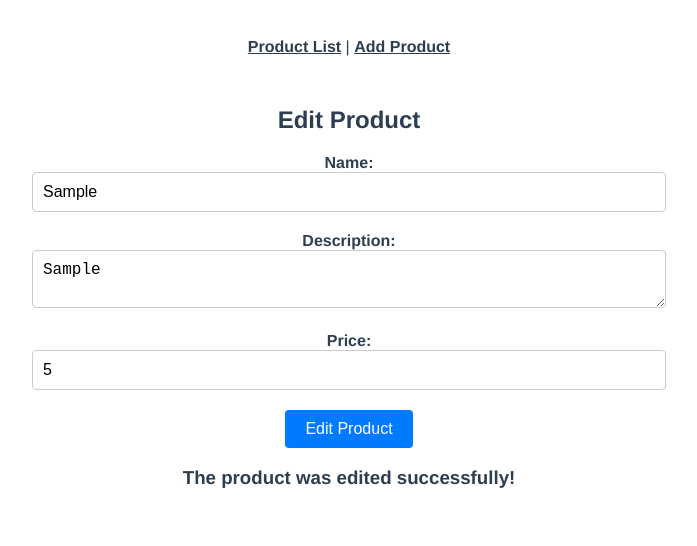
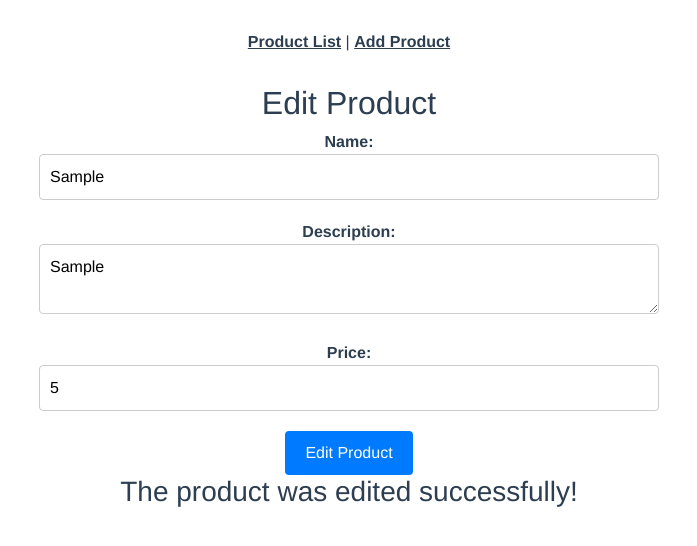
Before and after one commit to joshjaurigue/midterm-second-act, a Vue app: page /#/edit-product/1 in a window 1280 px wide. Both pictures are taken after typing "Sample", "Sample", "5" into the empty fields and a click on the button "Edit Product". Shown: the top 546 px of the page, without its empty margins (291-988 px from the left). Built offline with nearby package versions, Linux system fonts and the light colour scheme.

Commit message:
Added comments, fixed some indentations, and added message UI in AddProduct.vue
Added comments in some files, as well as fixed the indentations.
Made the success message color green in adding and editing products.

```diff
--- a/public/index.html
+++ b/public/index.html
@@ -5,6 +5,8 @@
     <meta http-equiv="X-UA-Compatible" content="IE=edge">
     <meta name="viewport" content="width=device-width,initial-scale=1.0">
     <link rel="icon" href="<%= BASE_URL %>favicon.ico">
+    <link href="https://cdn.jsdelivr.net/npm/bootstrap@5.3.3/dist/css/bootstrap.min.css" rel="stylesheet" integrity="sha384-QWTKZyjpPEjISv5WaRU9OFeRpok6YctnYmDr5pNlyT2bRjXh0JMhjY6hW+ALEwIH" crossorigin="anonymous">
+    <script src="https://cdn.jsdelivr.net/npm/bootstrap@5.3.3/dist/js/bootstrap.bundle.min.js" integrity="sha384-YvpcrYf0tY3lHB60NNkmXc5s9fDVZLESaAA55NDzOxhy9GkcIdslK1eN7N6jIeHz" crossorigin="anonymous"></script>
     <title><%= htmlWebpackPlugin.options.title %></title>
   </head>
   <body>
--- a/src/App.vue
+++ b/src/App.vue
@@ -1,4 +1,5 @@
 <template>
+  <!-- navigation bar/links -->
   <nav>
     <router-link to="/">Product List</router-link> |
     <router-link to="/add-products">Add Product</router-link>
--- a/src/components/AddProduct.vue
+++ b/src/components/AddProduct.vue
@@ -1,5 +1,6 @@
 <template>
     <div>
+        <!-- form for adding a product-->
         <h2>Add Product</h2>
         <form ref="form" @submit.prevent="addProduct">
         <div class="form-group">
@@ -17,9 +18,9 @@
         <button type="submit">Add Product</button>
         </form>
 
-         <!-- Animated success message -->
+        <!-- success message after adding -->
         <transition name="success-message" appear>
-        <h3 v-if="showSuccess">The product was added successfully!</h3>
+          <h3 v-if="showSuccess" class="text-success">The product was added successfully!</h3>
         </transition>
     </div>
 </template>
@@ -28,6 +29,7 @@
     export default {
         data() {
     return {
+      // array for collecting input from textfields
       newProduct: {
         name: '',
         description: '',
@@ -37,32 +39,33 @@
     };
   },
   methods: {
+    // for adding the product
     addProduct() {
-      // Validate the form
+
+      // checks if fields are empty
       if (!this.newProduct.name || !this.newProduct.description || !this.newProduct.price) {
         alert('Please fill in all fields.');
         return;
       }
 
-      // Generate the next ID
+      // generates the next id for the next addition of product starting with 101
       const nextId = this.$store.state.products.length > 0 ? this.$store.state.products[this.$store.state.products.length - 1].id + 1 : 101;
 
-        // Save the new product with the generated ID
-        this.newProduct.id = nextId;
-      // Save the new product
+      // assigns the product id with the generated id
+      this.newProduct.id = nextId;
+
+      // calls the addProduct mutation from tore
       this.$store.commit('addProduct', this.newProduct);
 
-       // Show success message
-       this.showSuccess = true;
+      // shows success message
+      this.showSuccess = true;
 
+      // hides success message after a delay
+      setTimeout(() => {
+        this.showSuccess = false;
+      }, 3000);
 
-        // Hide success message after a delay
-        setTimeout(() => {
-        this.showSuccess = false;
-        }, 3000); // Adjust the delay as needed
-
-
-      // Clear the form fields
+      // clears the form fields
       this.newProduct = {
         name: '',
         description: '',
--- a/src/components/EditProduct.vue
+++ b/src/components/EditProduct.vue
@@ -1,6 +1,8 @@
 <template>
   <div>
     <h2>Edit Product</h2>
+
+    <!--form for editing product details-->
     <form ref="form" @submit.prevent="submitForm">
       <div class="form-group">
         <label for="name">Name:</label>
@@ -18,9 +20,9 @@
       <button type="submit">Edit Product</button>
     </form>
 
-    <!-- Animated success message -->
+    <!-- shows success message -->
     <transition name="success-message" appear>
-      <h3 v-if="showSuccess">The product was edited successfully!</h3>
+      <h3 v-if="showSuccess" class="text-green">The product was edited successfully!</h3>
     </transition>
   </div>
 </template>
@@ -29,30 +31,41 @@
 export default {
   data() {
     return {
+      // array for getting the details of selected product
       product: {
         id: null,
         name: '',
         description: '',
         price: null
       },
+      // determines the displaying ofsuccess message
       showSuccess: false
     };
   },
   mounted() {
+    // gets the index of the selected product for routing
     const productIndex = parseInt(this.$route.params.index);
+
+    // checks if index exists
     if (productIndex >= 0 && productIndex < this.$store.state.products.length) {
-      this.product = this.$store.state.products[productIndex];
+      // assigns the product details temporarily
+      this.originalProduct = Object.assign({}, this.$store.state.products[productIndex]);
+      this.product = Object.assign({}, this.$store.state.products[productIndex])
     }
   },
   methods: {
+    // submits the edited details
     submitForm() {
+      // editProduct mutation is called
       this.$store.commit('editProduct', this.product);
       this.showSuccess = true;
 
+      // transition for the success message
       setTimeout(() => {
         this.showSuccess = false;
       }, 3000);
 
+      // redirection to product list
       setTimeout(() => {
         this.$router.push('/');
       }, 6000);
--- a/src/components/ProductList.vue
+++ b/src/components/ProductList.vue
@@ -1,15 +1,13 @@
 <template>
   <div>
-    <!-- Heading for the Product List -->
+    <!-- heading for the product list -->
     <h1 class="product-heading">Product List</h1>
 
-    <!-- Centered container for the table -->
     <div class="table-container">
-      <!-- Table to display the list of products -->
+      <!-- table for displaying products -->
       <table class="product-table">
         <thead>
           <tr>
-            <!-- Table headers -->
             <th>Product Name</th>
             <th>Description</th>
             <th>Price</th>
@@ -17,14 +15,15 @@
           </tr>
         </thead>
         <tbody>
+
           <transition-group name="fade">
-            <!-- Loop through products and display each product -->
+            <!-- loop for displaying all products -->
             <tr v-for="(product, index) in products" :key="product.id">
               <td>{{ product.name }}</td>
               <td>{{ product.description }}</td>
-              <td>{{ product.price }}</td>
+              <td>Php {{ product.price.toFixed(2) }}</td>
               <td>
-                <!-- Edit and Delete buttons for each product -->
+                <!-- edit and delete buttons per row -->
                 <button @click="editProduct(index)" class="btn-edit">Edit</button>
                 <button @click="deleteProduct(index)" class="btn-delete">Delete</button>
               </td>
@@ -34,14 +33,14 @@
       </table>
     </div>
 
-    <!-- Display message when no products are listed -->
+    <!-- display message when no products are listed -->
     <transition name="fade" appear>
       <div v-if="products.length === 0" class="no-products">
         No products existing yet!
       </div>
     </transition>
 
-    <!-- Confirmation for delete -->
+    <!-- shows confirmation message when deleting a product -->
     <div v-if="showConfirmation" class="modal">
       <div class="modal-content">
         <p>Are you sure you want to delete this product?</p>
@@ -56,30 +55,35 @@
 export default {
   data() {
     return {
-      // Initialize products data
+      // initializing products data as an array
       products: [],
       productToDeleteIndex: null,
       showConfirmation: false
     };
   },
   created() {
-    // Fetch products from Vuex store when the component is created
+    // fetching products from Vuex store when the component is created
     this.products = this.$store.state.products;
   },
   methods: {
-    // Navigate to Edit Product page
+
+    // for navigating to the edit page of the selected product
     editProduct(index) {
       this.$router.push(`/edit-product/${index}`);
     },
-    // Delete product from the store
+    // for deleting a selected product
     deleteProduct(index) {
       this.productToDeleteIndex = index;
       this.showConfirmation = true;
     },
+    // for canceling the confirmation message for deleting
     cancelDelete() {
       this.showConfirmation = false;
     },
+
+    // for confirming the deletion
     deleteConfirmed() {
+      // deleteProduct mutation is called from store
       this.$store.commit('deleteProduct', this.productToDeleteIndex);
       this.showConfirmation = false;
     }
--- a/src/store/index.js
+++ b/src/store/index.js
@@ -2,18 +2,22 @@ import { createStore } from 'vuex'
 
 export default createStore({
   state: {
+    // empty array to store products
     products: []
   },
   getters: {
   },
   mutations: {
+    // for pushing products to the array
     addProduct(state, newProduct) {
       state.products.push(newProduct);
       console.log(state.products);
     },
+    // for removing products in the array
     deleteProduct(state, index) {
       state.products.splice(index, 1);
     },
+    // for editing products to the array
     editProduct(state, newDetails) {
       const index = state.products.findIndex(product => product.id === newDetails.id);
 
```
Also changed, not shown: src/router/index.js (+2 -5 lines).
